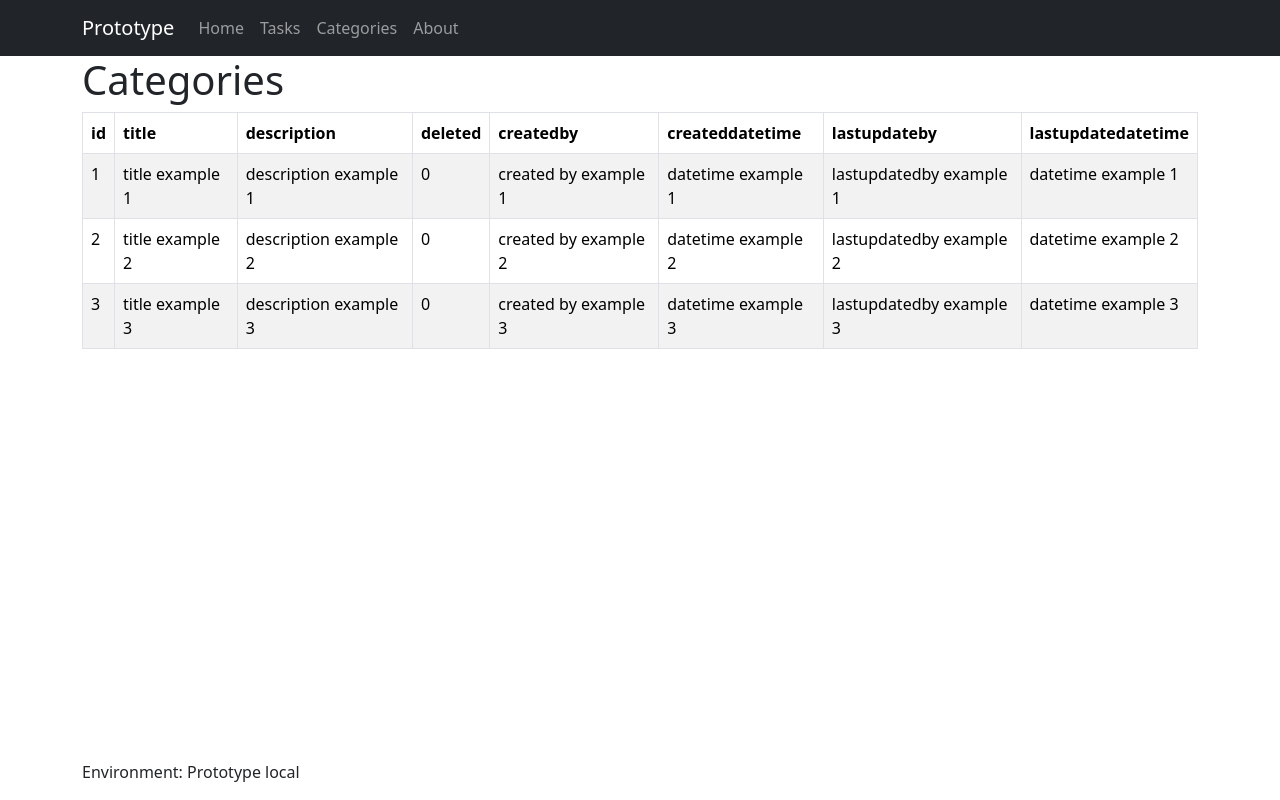
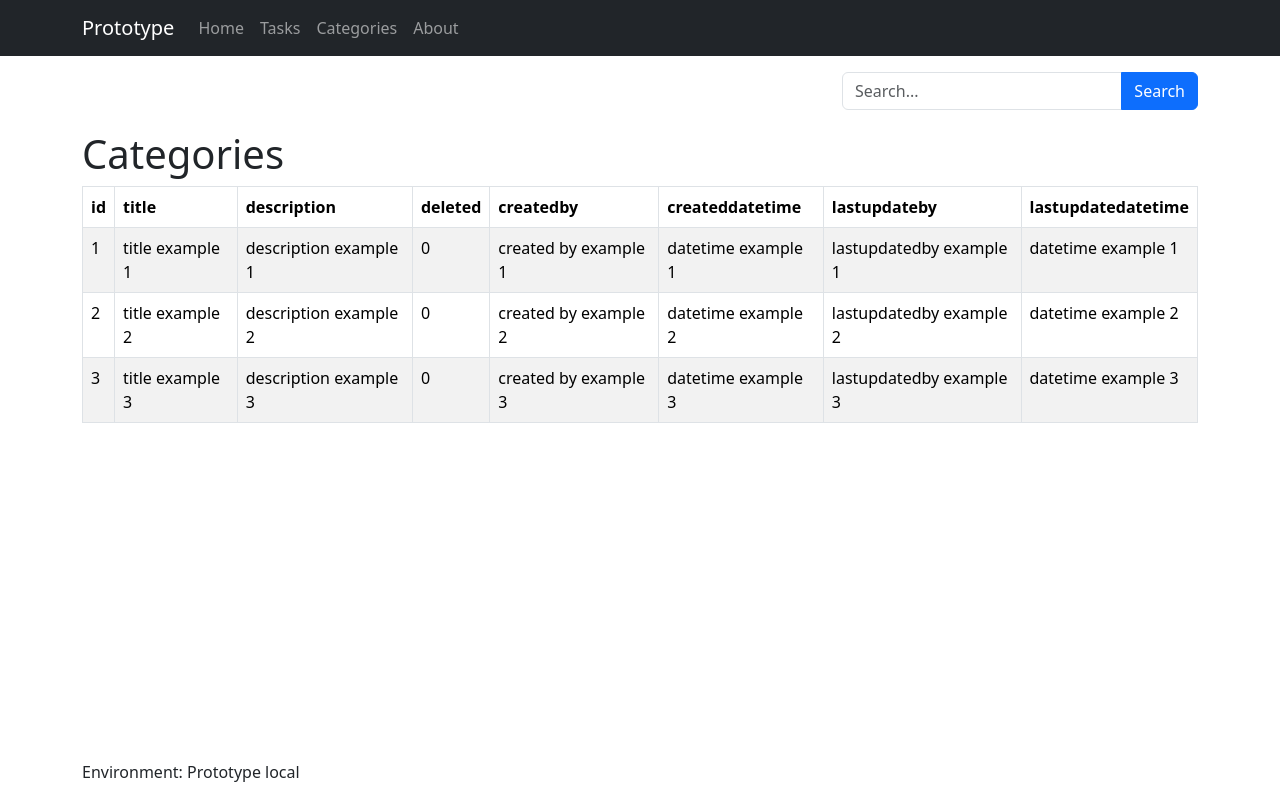
Before and after one commit to LMAR5/priority-hub-web, a React (Create React App) app in the folder application/frontend/: page /Categories in a window 1280 px wide. Built offline with nearby package versions, Linux system fonts and the light colour scheme.

Commit message:
Duplicate search from task to category

```diff
--- a/application/frontend/src/components/Categories/Categories.js
+++ b/application/frontend/src/components/Categories/Categories.js
@@ -1,15 +1,67 @@
-import React from 'react';
-import Table from 'react-bootstrap/Table';
+import React, {useState} from 'react';
 import CategoriesTable from './CategoriesTable';
+import CategoryService from '../../services/CategoryService'
+import Button from 'react-bootstrap/Button';
+import Row from 'react-bootstrap/esm/Row';
+import Col from 'react-bootstrap/esm/Col';
+import Form from 'react-bootstrap/Form';
+import InputGroup from 'react-bootstrap/InputGroup';
 
 const Categories = () => {
-  return (
-    <>
-      <h1>Categories</h1>
-      <CategoriesTable />
-    </>
 
-  )
+  const [loadingCategoryTable, setLoadingCategoryTable] = useState(false);
+  const [loadingSearchBar, setLoadingSearchBar] = useState(false);
+  const [searchTerm, setSearchTerm] = useState("");
+
+
+  const renderCategoryTable = () => {
+
+      return(
+        <CategoriesTable />
+      )
+  }
+
+  const updateSearchTermBar = (event) => {
+    //console.log(event.target.value);
+    setSearchTerm(event.target.value);
+  }
+
+  const performSearch = () => {
+    CategoryService.searchCategory().then((data) => {
+        console.log("Search Category response:",data);
+        //Update variable that stores the list of categories from backend.
+    });
+  }
+
+  const renderSearchBar = () => {
+    return(
+        <InputGroup className="mb-1 mt-3">
+            <Form.Control
+                placeholder="Search..."
+                value={searchTerm}
+                onChange={(event) => {updateSearchTermBar(event)}} />
+            <Button variant="primary" onClick={() => {performSearch()}}>Search</Button>
+        </InputGroup>
+    );
+  }
+
+  let contentTable = loadingCategoryTable ? <h2>Loading...</h2> : renderCategoryTable();
+  let showSearchBard = loadingSearchBar ? <h2>Loading...</h2> : renderSearchBar();
+
+  return(
+    <div>
+        <Row>
+            <Col md={{ span: 4, offset: 8 }}>{showSearchBard}</Col>
+        </Row>
+        <Row className="mt-3">
+        <Col>
+            <h1>Categories</h1>
+            {contentTable}
+        </Col>
+    </Row>
+    </div>
+    );
+
 };
 
 export default Categories;
```
